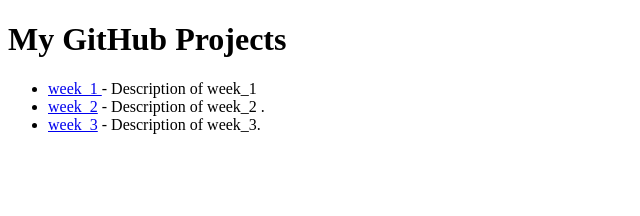
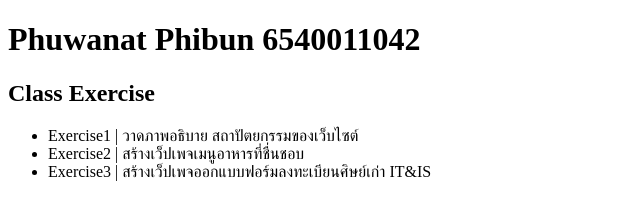
Before and after one commit to 042-Phuwanat/042-web-programming, a plain HTML site: page index.html in a window 1280 px wide. Shown: the whole page, without its empty margins (0-640 px from the left). Drawn offline with Linux system fonts and the light colour scheme.

Commit message:
first commit

```diff
--- a/index.html
+++ b/index.html
@@ -3,15 +3,16 @@
 <head>
     <meta charset="UTF-8">
     <meta name="viewport" content="width=device-width, initial-scale=1.0">
-    <title>My GitHub Projects</title>
+    <title>Phuwanat</title>
 </head>
 <body>
-    <h1>My GitHub Projects</h1>
+    <h1>Phuwanat Phibun 6540011042</h1>
 
+    <h2>Class Exercise</h2>
     <ul>
-        <li><a href="file:///C:/Users/2546p/Desktop/mywebapp/week1/ex1_webwork.html">week_1  </a> - Description of week_1</li>
-        <li><a href="file:///C:/Users/2546p/Desktop/mywebapp/week2/ex2_Food.html">week_2</a> - Description of week_2 .</li>
-        <li><a href="http://127.0.0.1:5500/week_3/ex3_054.html">week_3</a> - Description of week_3.</li>
+        <li><a href="file:///C:/Users/2546p/Desktop/mywebapp/week1/ex1_webwork.html">  </a> Exercise1 | วาดภาพอธิบาย สถาปัตยกรรมของเว็บไซต์</li>
+        <li><a href="file:///C:/Users/2546p/Desktop/mywebapp/week2/ex2_Food.html"></a> Exercise2 | สร้างเว็ปเพจเมนูอาหารที่ชื่นชอบ</li>
+        <li><a href="file:///C:/Users/2546p/Desktop/mywebapp/week3/ex3_042_045.html"></a> Exercise3 | สร้างเว็ปเพจออกแบบฟอร์มลงทะเบียนศิษย์เก่า IT&IS</li>
     </ul>
 </body>
 </html>
```
